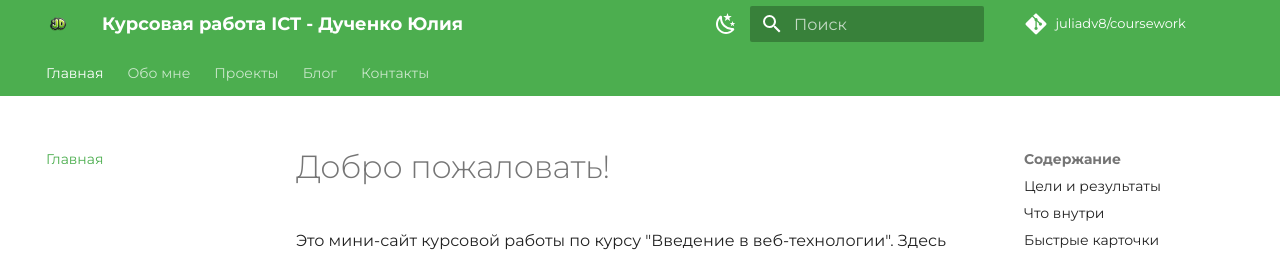
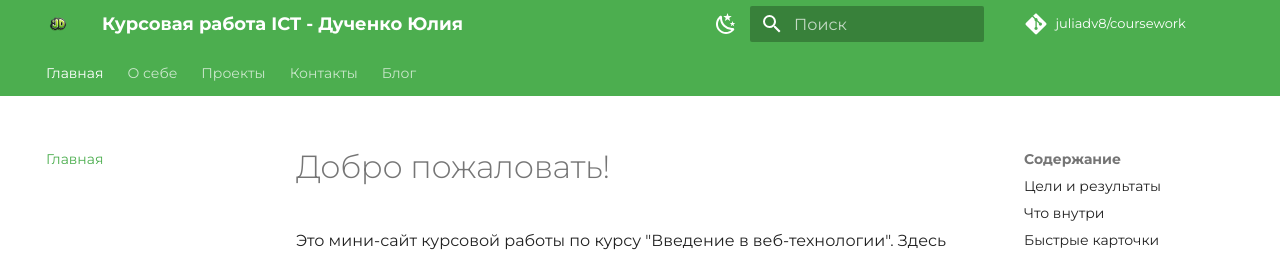
Before and after one commit to juliadv8/coursework, an MkDocs documentation site: the page built from docs/index.md, in a window 1280 px wide and 900 px high. Shown: the top 257 px of the window. Built offline with MkDocs 1.6.1 and Material for MkDocs 9.7.7, drawn with Linux system fonts in a browser that asks for light colours; comment, search, counter and statistics services are not loaded; some of the changed lines change nothing that is shown.

Commit message:
Update mkdocs.yml

```diff
--- a/mkdocs.yml
+++ b/mkdocs.yml
@@ -32,10 +32,12 @@
 
 nav:
   - Главная: index.md
-  - Обо мне: about.md
+  - О себе: about.md
   - Проекты: projects.md
-  - Блог: blog/index.md
   - Контакты: contacts.md
+  - Блог:
+      - Как устроен этот сайт (MkDocs + Material): blog/2025-10-13-first-post.md
+      - Карточки и кнопки в Material — быстрый шаблон: blog/2025-10-12-cards-and-buttons.md
 
 plugins:
   - search:
```
